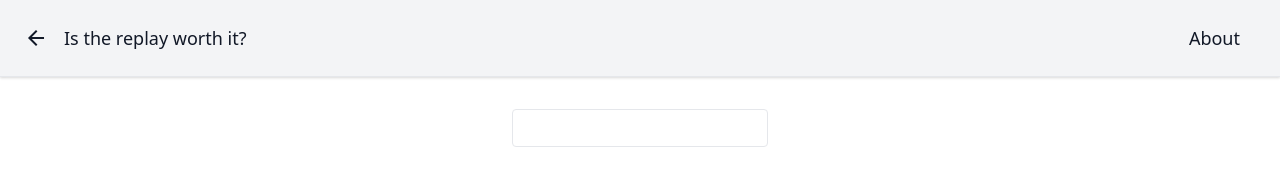
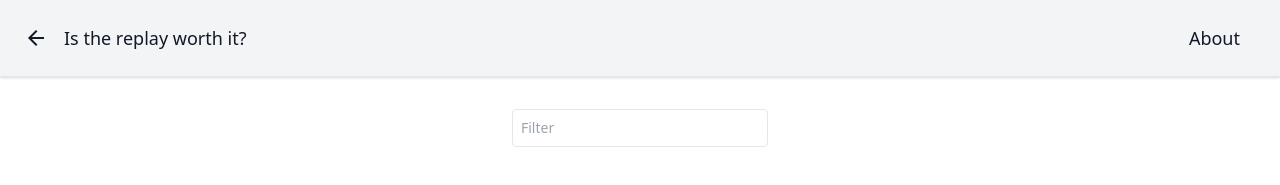
Before and after one commit to rileyherman/accessibility-dev-day, an Angular app: page / in a window 1280 px wide. Shown: the top 185 px of the page. Built offline with nearby package versions, Linux system fonts and the light colour scheme.

Commit message:
touch ups

```diff
--- a/src/app/routes/home-page/home-page.component.html
+++ b/src/app/routes/home-page/home-page.component.html
@@ -14,7 +14,11 @@
                 If you don't like the design of that, you can once again leverage aria to get a label. The attribute is
                 aria-label and will seem exactly the same as a regular label for a screen reader, but it won't show up
                 visually. If you have a button (such as in a search bar), you can also use aria-labelledby with the id of
-                the button and the screen reader will read the button text as the label.
+                the button and the screen reader will read the button text as the label. You can verify that this worked
+                by finding the input in the accessibility tree
+
+                Oddly enough, there's no guarantee placeholder text will be read by all screen readers so I'd recommend
+                you don't count on it. It will show up in the accessibility tree in your browser so be careful!
 
                 Aside - another thing to consider with inputs is use of colour. If a red outline is the only indication
                 that somethig is awry, someone who cannot see it will be confused. This is often why you see asterisks
@@ -22,7 +26,7 @@
 
                 Once you have your label, move on to the next task in src/app/app.component.ts
             -->
-            <input class="p-2 border rounded w-64 text-sm focus:ring-2" type="text" [formControl]="searchFormControl" />
+            <input placeholder="Filter" class="p-2 border rounded w-64 text-sm focus:ring-2" type="text" [formControl]="searchFormControl" />
         </form>
         <div class="flex items-center flex-wrap">
             <ng-container *ngFor="let team of teams">
```
